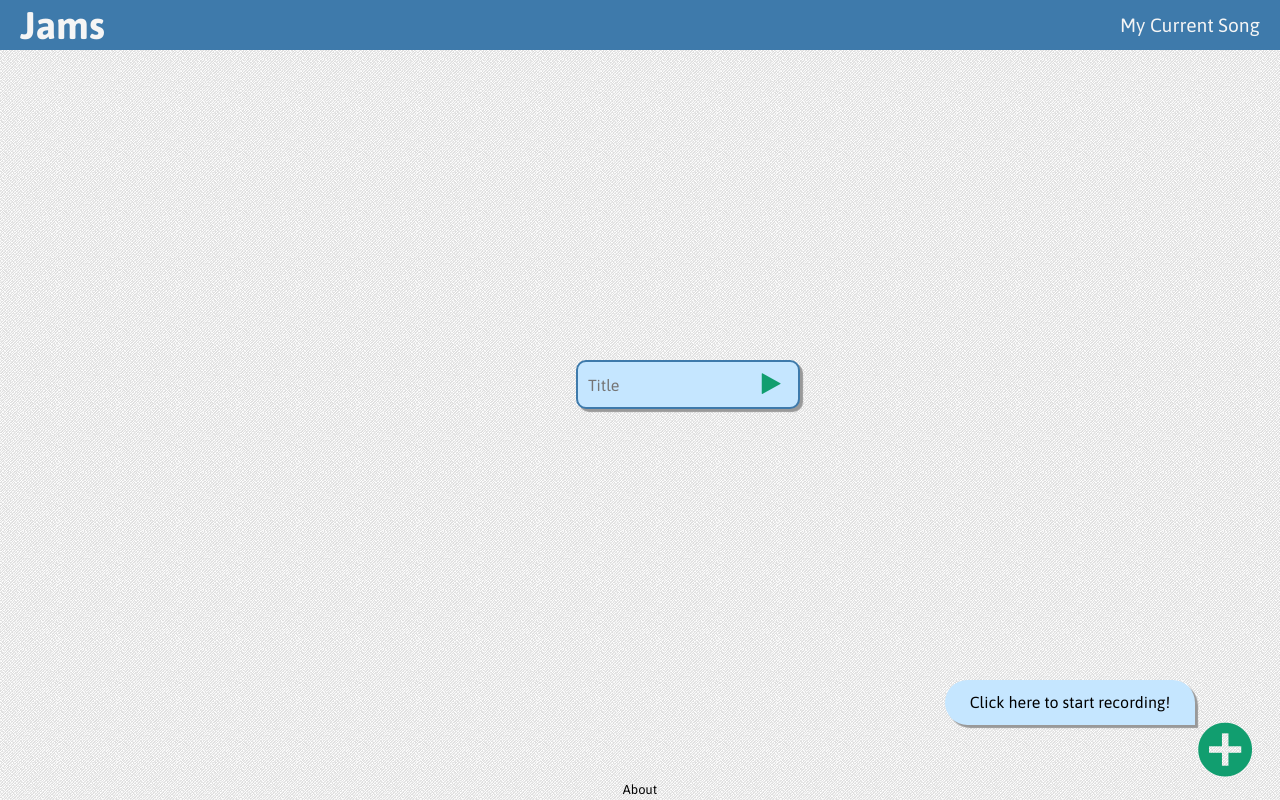
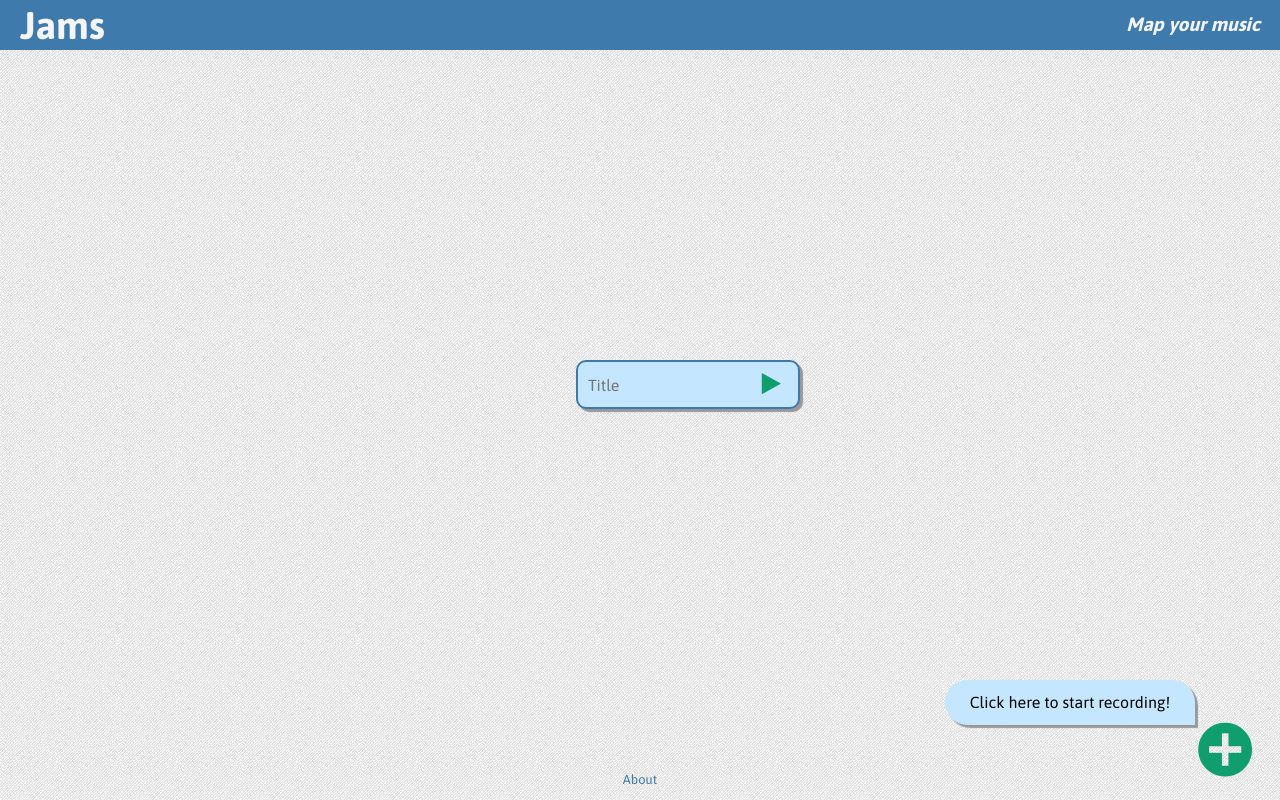
Before and after one commit to danrschlosser/jams, a Flask app: page / in a window 1280 px wide. Run offline with Flask 2, Linux system fonts and the light colour scheme; data that the repository does not hold is empty; some libraries are stand-ins or nearby versions.

Commit message:
added tagline (map your music)

```diff
--- a/static/css/style.css
+++ b/static/css/style.css
@@ -184,7 +184,7 @@ padding: 30px 40px;
 	font-size: 0.9em;
 	color: #3e7aab;
 	text-decoration: none;
-	bottom: 0;
+	bottom: 10px;
 	left: 50%;
 	right: 50%;
 	width: 100px;
@@ -195,7 +195,7 @@ padding: 30px 40px;
 
 .about a {
 	font-size: 0.9em;
-	font-color: #3e7aab;
+	color: #3e7aab;
 	text-align: center;
 	text-decoration: none;
 	vertical-align: bottom;
@@ -222,6 +222,21 @@ padding: 30px 40px;
 	background: blue;
 }
 
+<<<<<<< HEAD
+=======
+.node {
+	position: absolute;
+}
+
+.promo-line {
+	color: #f5f5f5;
+	margin: 5px 10px;
+	font-size: 1.2em;
+	font-style: italic;
+	font-weight: 700;
+}
+
+>>>>>>> added tagline (map your music)
 /** DRAG/DROP CLASSES **/
 .dragActive { border:2px dotted orange; }
 .dropHover { border:1px dotted red; }
--- a/templates/base.html
+++ b/templates/base.html
@@ -27,11 +27,8 @@ ____                __
 			<div class="logo"><a href="/">Jams</a></div>
 		</nav>
 		<nav class="right">
-			<ul class="song-selector">
-				<li class="active"><a>My Current Song</a></li>
-				<li><a>Song 2</a></li>
-				<li><a>Another Song</a></li>
-			</ul>
+			<div class="promo-line">
+				<p><em>Map your music</em></div>
 		</nav>
 	</div>
 	{% block body %}
```
